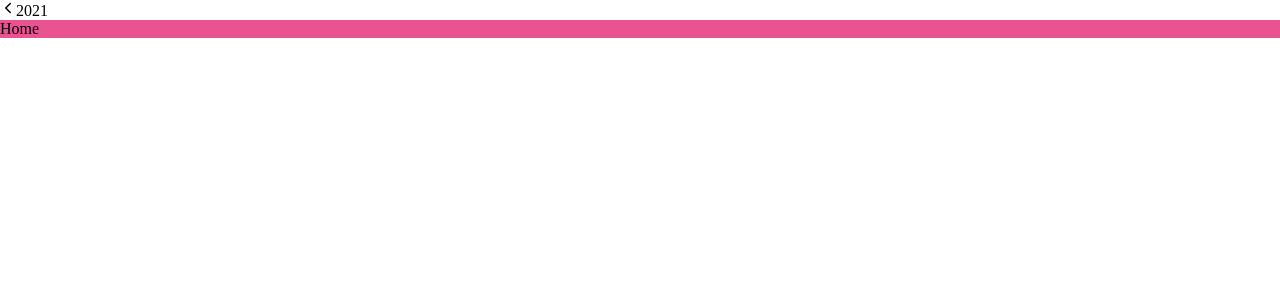
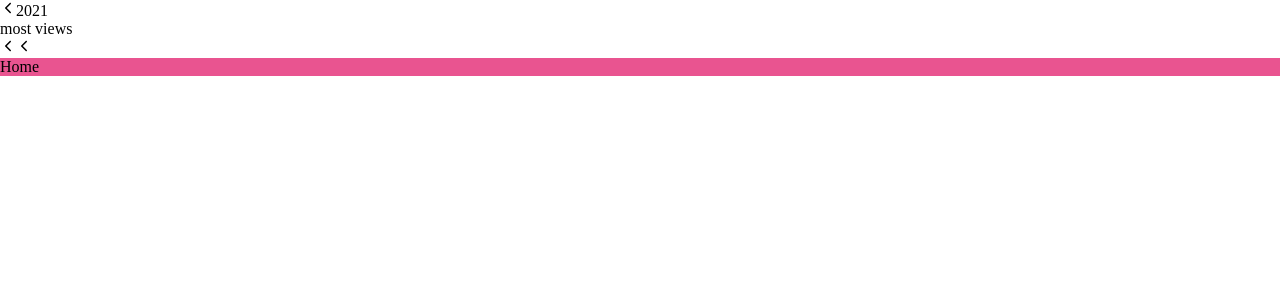
Before and after one commit to moise10r/covid_19_app, a React (Create React App) app: page / in a window 1280 px wide. Shown: the top 300 px of the page. Built offline with nearby package versions, Linux system fonts and the light colour scheme.

Commit message:
Add the center container on topbar

```diff
--- a/src/component/common/jsx/TopBar/topBar.jsx
+++ b/src/component/common/jsx/TopBar/topBar.jsx
@@ -12,6 +12,21 @@ const TopBar = () => (
       </span>
       <span>2021</span>
     </div>
+    <div className="center-container">
+      <span>most views</span>
+    </div>
+    <div className="right-container">
+      <span>
+        <IconContext.Provider value={{ className: 'back' }}>
+          <IoIosArrowBack />
+        </IconContext.Provider>
+      </span>
+      <span>
+        <IconContext.Provider value={{ className: 'back' }}>
+          <IoIosArrowBack />
+        </IconContext.Provider>
+      </span>
+    </div>
   </div>
 );
 
```
